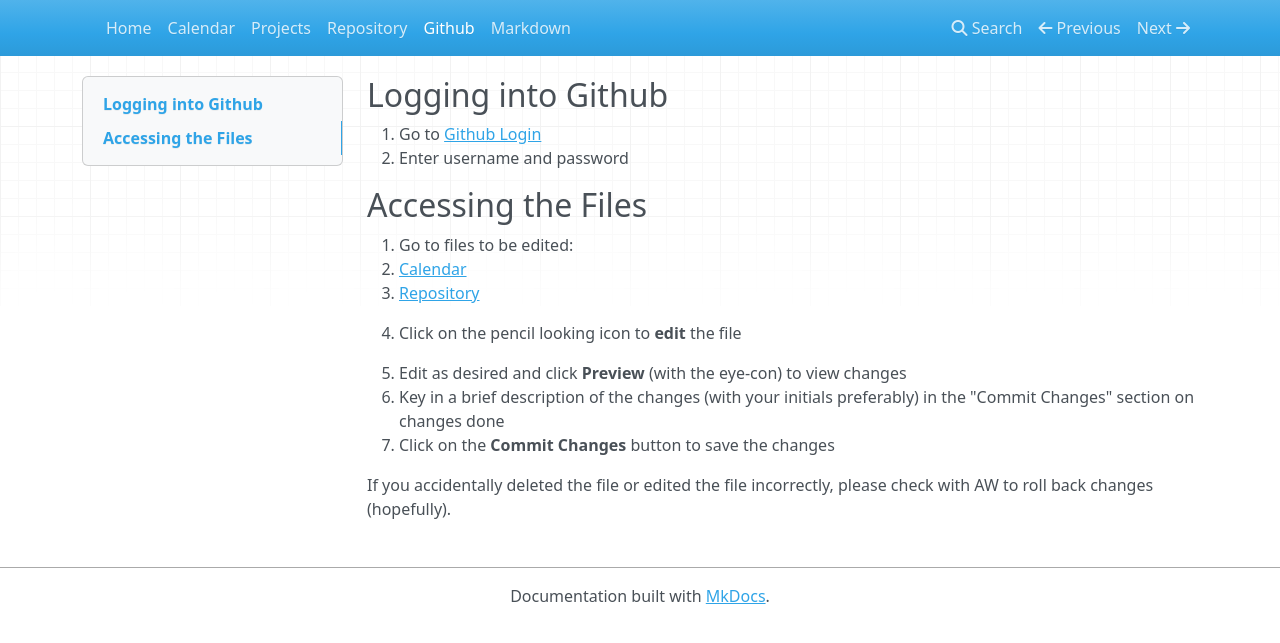
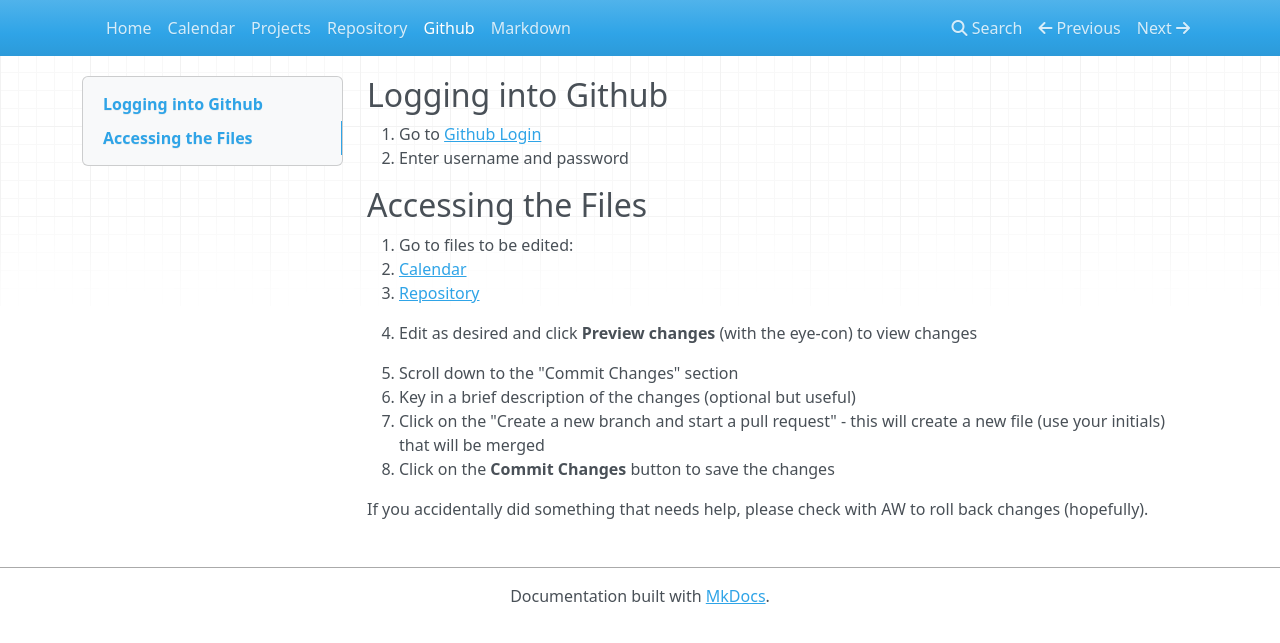
Before and after one commit to lod-online/collab, an MkDocs documentation site: the page built from docs/github.md, in a window 1280 px wide. Shown: the top 643 px of the page. Built offline with MkDocs 1.6.1, drawn with Linux system fonts in a browser that asks for light colours; nearby versions of some CDN libraries.

Commit message:
Update github.md

```diff
--- a/docs/github.md
+++ b/docs/github.md
@@ -6,12 +6,13 @@
 ## Accessing the Files
 
 3. Go to files to be edited:
-   * [Calendar](https://github.com/lod-online/collab/blob/master/docs/calendar.md)
-   * [Repository](https://github.com/lod-online/collab/blob/master/docs/repository.md)
+   * <a href="https://github.com/lod-online/collab/edit/master/docs/calendar.md" target="new">Calendar</a>
+   * <a href="https://github.com/lod-online/collab/edit/master/docs/repository.md" target="new">Repository</a>
 
-4. Click on the pencil looking icon to **edit** the file
-5. Edit as desired and click **Preview** (with the eye-con) to view changes
-6. Key in a brief description of the changes (with your initials preferably) in the "Commit Changes" section on changes done
-7. Click on the **Commit Changes** button to save the changes
+4. Edit as desired and click **Preview changes** (with the eye-con) to view changes
+5. Scroll down to the "Commit Changes" section
+6. Key in a brief description of the changes (optional but useful)
+7. Click on the "Create a new branch and start a pull request" - this will create a new file (use your initials) that will be merged
+8. Click on the **Commit Changes** button to save the changes
 
-If you accidentally deleted the file or edited the file incorrectly, please check with AW to roll back changes (hopefully).
+If you accidentally did something that needs help, please check with AW to roll back changes (hopefully).
```
